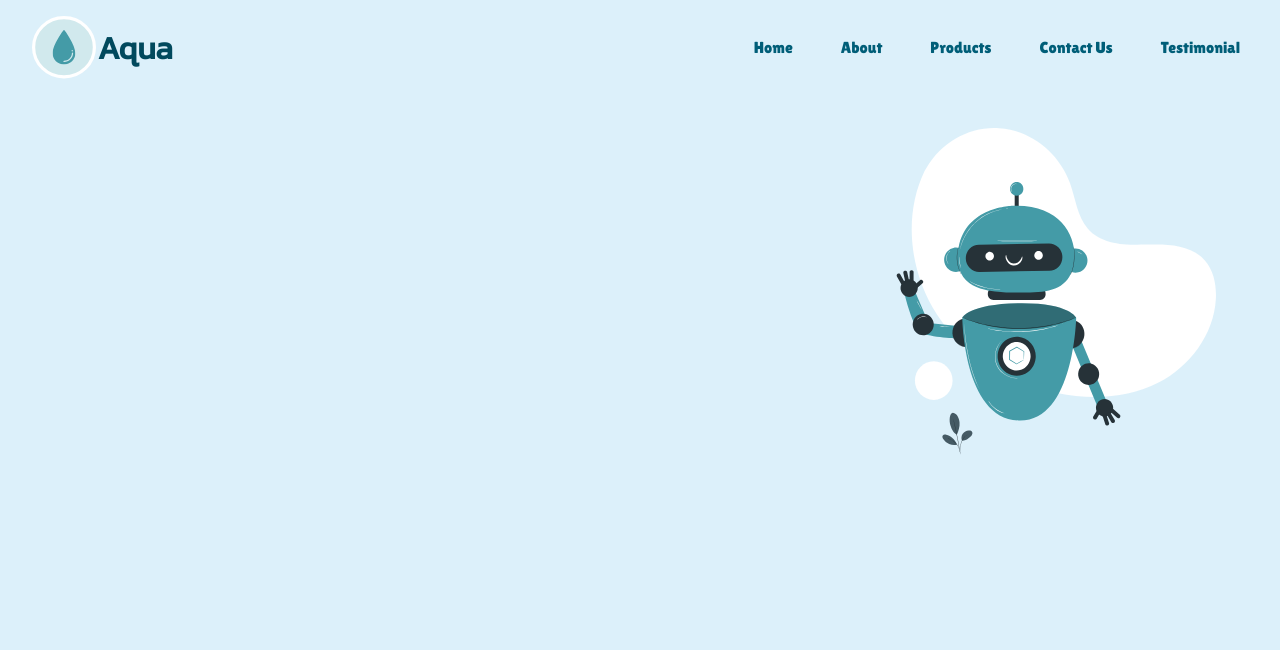
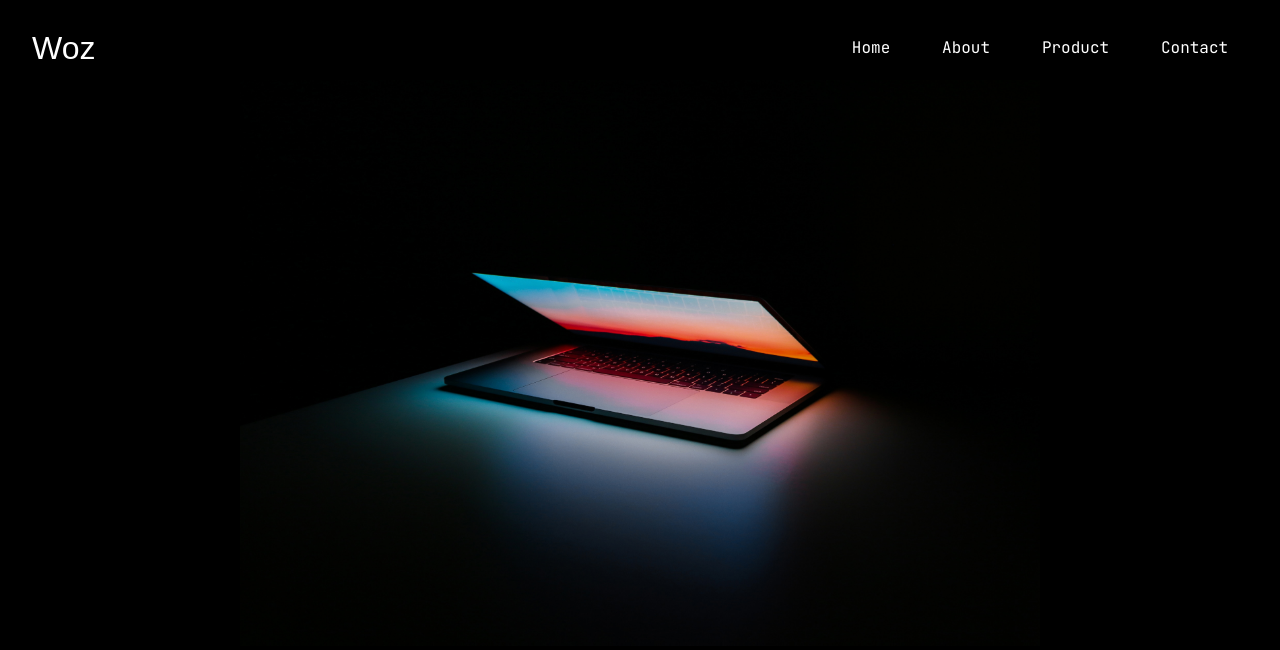
Before and after one commit to Dummk0pf/Web-Design-Project, a plain HTML site: page index.html in a window 1280 px wide. Drawn offline with Linux system fonts and the light colour scheme; a web font is replaced by a local one.

Commit message:
Initial commit

```diff
--- a/css-reset.css
+++ b/css-reset.css
@@ -46,3 +46,7 @@ table {
 	border-collapse: collapse;
 	border-spacing: 0;
 }
+a{
+	text-decoration: none;
+	color: white;
+}
--- a/index.html
+++ b/index.html
@@ -3,49 +3,34 @@
 <head>
     <meta charset="UTF-8">
     <meta name="viewport" content="width=device-width, initial-scale=1.0">
-    <title>Olent - Aqua</title>
+    <title>Testing</title>
 
     <link rel="preconnect" href="https://fonts.googleapis.com">
     <link rel="preconnect" href="https://fonts.gstatic.com" crossorigin>
-    <link href="https://fonts.googleapis.com/css2?family=Kanit:wght@100;400&family=Lilita+One&display=swap" rel="stylesheet">
+    <link href="https://fonts.googleapis.com/css2?family=MuseoModerno&display=swap" rel="stylesheet">
+    <link href="https://fonts.googleapis.com/css2?family=JetBrains+Mono&display=swap" rel="stylesheet">
 
     <link rel="stylesheet" href="css-reset.css">
     <link rel="stylesheet" href="style.css">
 </head>
 <body>
-
-    <div class="home">
-
-        <div class="navSection">
-            <div class="logo">
-                <img src="res/Logo.svg" alt="" srcset="" class="logoImg">
-                <div class="logoText"><h1>Aqua</h1></div>
-            </div>
-
-            <div class="navBar">
-                <div class="button homeButton">Home</div>
-
-                <div class="button aboutButton">About</div>
-
-                <div class="button productsButton">Products</div>
-
-                <div class="button contactButton">Contact Us</div>
-
-                <div class="button testimonialButton">Testimonial</div>
-            </div>
+    <div class="nav">
+        <div class="logo">
+            <h1>Woz</h1>
         </div>
 
-        <div class="heroBox">
-            <div class="heroContent">
-
-            </div>
-
-            <div class="heroAvatar">
-                <img src="res/Avatar2.svg" alt="" srcset="" class="heroAvatar">
-            </div>
+        <div class="navBar">
+            <div class="button"><a href="#">Home</a></div>
+            <div class="button"><a href="#">About</a></div>
+            <div class="button"><a href="#">Product</a></div>
+            <div class="button"><a href="#">Contact</a></div>
         </div>
 
     </div>
 
+    <div class="product">
+        <img src="res/product.jpg" alt="" srcset="">
+    </div>
+
 </body>
 </html>
--- a/style.css
+++ b/style.css
@@ -1,78 +1,89 @@
 :root{
-    --headFont: 'Kanit', sans-serif;
-    --navFont: 'Lilita One', sans-serif;
+    --gradient: linear-gradient(45deg, white 0%, rgb(255, 138, 80) 40%, rgba(1,171,209,1) 100%);
+}
 
-    --bodyColor:#dcf0fa;
-    --headFontColor:#01495d;
-    --navFontColor:#005e78;
+html{
+    width: 100%;
+    height: 100%;
+
+    overflow: hidden;
 }
 
 body{
-    background-color: var(--bodyColor);
+    background-color: black;
 }
 
-.home{
-    width: auto;
+.nav{
+    display: flex;
+    height: 4rem;
 
-    padding: 1rem;
-}
-
-    .navSection{
-        display: flex;
+    margin-top: 1rem;
+    align-items: center;
     justify-content: space-between;
-
 }
 
     .logo{
-            display: flex;
-
-            margin-left: 1rem;
-            align-items: center;
-        }
-
-            .logoText{
-                margin-left: 0.1rem;
-
-                color: var(--headFontColor);
-                font-family: var(--headFont);
         font-size: 2rem;
-                font-weight:700;
-            }
-
-            .logoImg{
-                height: 4rem;
-
+        color: white;
+        margin-left: 2rem;
+        font-family: 'MuseoModerno', sans-serif;
     }
 
     .navBar{
         display: flex;
+        width: 30rem;
+        justify-content: space-evenly;
         align-items: center;
-            width: fit-content;
+        color: white;
+        margin-left: 2rem;
     }
 
-            .button{
-                margin: 0rem 0.5rem;
-                padding: 1rem;
-                font-family: var(--navFont);
-
-                color: var(--navFontColor);
+    .navBar .button{
+        font-family: 'JetBrains Mono', monospace;
+        background-color: white;
+        background-clip: text;
+        -webkit-background-clip: text;
+        -webkit-text-fill-color: transparent;
     }
 
-    .heroBox{
-        display: flex;
-        justify-content: space-between;
-        align-items: center;
+    .navBar .button:hover{
+        background: rgb(244,97,23);
+        background: var(--gradient);
+        background-size: 700%;
+        background-repeat: repeat;
+        background-clip: text;
+        -webkit-background-clip: text;
+        -webkit-text-fill-color: transparent;
 
-        padding: 1rem;
-        margin-top: 2rem;
+        animation: smooth-text 0.4s ease-in-out forwards;
     }
 
-        .heroContent{
-
+.product{
+    position: relative;
+    width: 50rem;
+    margin: 0 auto;
 }
 
-        .heroAvatar{
-            width: 20rem;
+.product > img{
+    z-index: -1;
+    position: absolute;
+    width: 50rem;
+}
 
-            margin-right: 2rem;
+
+/* Animations */
+
+@keyframes smooth-text {
+    0% {
+        background-size: 700%;
     }
+    20% {
+        background-size: 400%;
+    }
+    40%{
+        background-size: 200%;
+    }
+    100% {
+        background-size: 100%;
+    }
+}
```
Also changed, not shown: res/Avatar.svg (deleted), res/Avatar2.svg (deleted), res/Logo.svg (deleted), res/product.jpg (added). Lines whose indentation alone changed are shown as unchanged.
